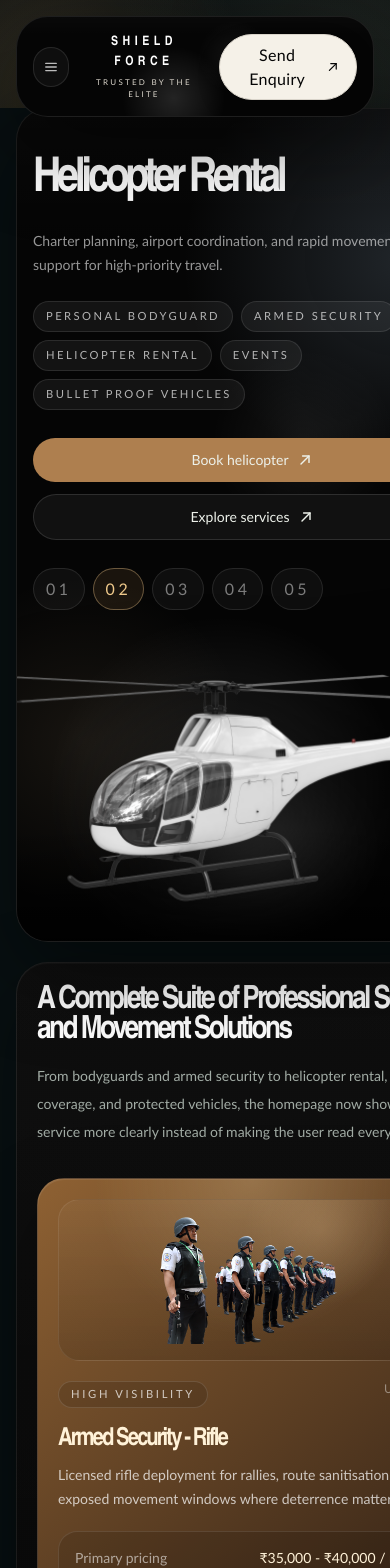
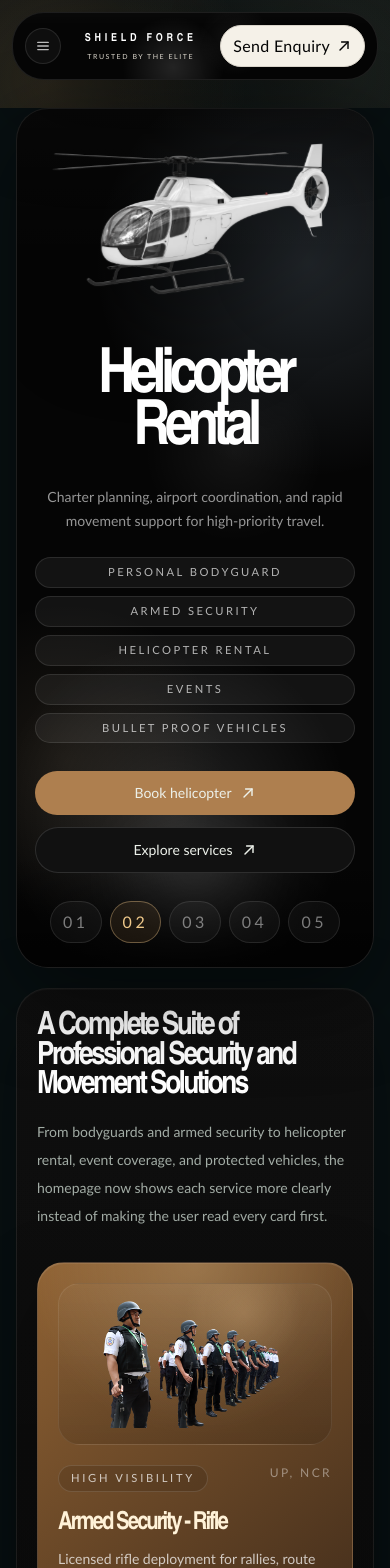
Before and after one commit to Shield-Force-System/sheild-force-fe, a Next.js app: page / in a window 390 px wide. Shown: the top 1568 px of the page. Built offline with nearby package versions, Linux system fonts and the light colour scheme.

Commit message:
Homepage: mobile responsive

```diff
--- a/app/page.tsx
+++ b/app/page.tsx
@@ -3,7 +3,6 @@ import Image from "next/image";
 import Link from "next/link";
 import { HomepageHeroCarousel } from "@/components/homepage-hero-carousel";
 import {
-  deploymentProtocol,
   pricingRows,
   serviceCards,
 } from "@/components/site-data";
@@ -84,13 +83,13 @@ function ServicePanel({
         <p className="mt-3 text-sm leading-6 text-white/72">{summary}</p>
 
         <div className="mt-5 space-y-2 rounded-[1.2rem] border border-white/10 bg-black/12 p-4 text-sm">
-          <div className="flex items-center justify-between gap-3">
+          <div className="flex flex-col gap-1 sm:flex-row sm:items-center sm:justify-between sm:gap-3">
             <span className="text-white/56">Primary pricing</span>
-            <span>{price}</span>
+            <span className="break-words text-left sm:text-right">{price}</span>
           </div>
-          <div className="flex items-center justify-between gap-3">
+          <div className="flex flex-col gap-1 sm:flex-row sm:items-center sm:justify-between sm:gap-3">
             <span className="text-white/56">Commercial note</span>
-            <span className="text-right">{support}</span>
+            <span className="break-words text-left sm:text-right">{support}</span>
           </div>
         </div>
 
@@ -110,20 +109,19 @@ export default function Home() {
   return (
     <div className="min-h-screen bg-background text-foreground">
       <main className="mx-auto w-full max-w-[1720px] px-4 pb-4 pt-0 sm:px-6 sm:pb-6 sm:pt-0 lg:px-8 2xl:px-10">
-        <div className="mx-auto grid w-full gap-5">
-          <div className="space-y-5">
+        <div className="mx-auto w-full min-w-0 space-y-5">
           <HomepageHeroCarousel />
 
           <section
             id="services"
-              className="lux-shell rounded-[2rem] border border-white/8 px-5 py-6 sm:px-7 sm:py-8"
+            className="lux-shell min-w-0 rounded-[2rem] border border-white/8 px-5 py-6 sm:px-7 sm:py-8"
           >
             <SectionHeading
               title="A Complete Suite of Professional Security and Movement Solutions"
               description="From bodyguards and armed security to helicopter rental, event coverage, and protected vehicles, the homepage now shows each service more clearly instead of making the user read every card first."
             />
 
-              <div className="mt-8 grid gap-4 lg:grid-cols-3">
+            <div className="mt-8 grid min-w-0 gap-4 lg:grid-cols-3">
               {serviceCards.map((service, index) => (
                 <ServicePanel
                   key={service.id}
@@ -141,14 +139,39 @@ export default function Home() {
             </div>
           </section>
 
-      <section className="mt-6 section-card rounded-[2rem] px-6 py-7 sm:px-8">
+          <section className="section-card min-w-0 rounded-[2rem] px-6 py-7 sm:px-8">
             <div className="relative z-10">
               <SectionHeading
                 title="Pricing May Vary With Duration, Risk Factors, and Events"
                 description="Every deployment is priced based on expertise, duration, and operational requirements ensuring clarity and complete trust."
               />
 
-                  <div className="table-shell mt-7 overflow-x-auto">
+              <div className="mt-7 grid gap-3 sm:hidden">
+                {pricingRows.map((row) => (
+                  <article
+                    key={row.service}
+                    className="rounded-[1.35rem] border border-white/8 bg-white/4 p-4"
+                  >
+                    <h3 className="text-base font-semibold text-white">{row.service}</h3>
+                    <dl className="mt-3 space-y-2 text-sm text-white/78">
+                      <div className="flex flex-col gap-1">
+                        <dt className="text-white/52">Price</dt>
+                        <dd>{row.price}</dd>
+                      </div>
+                      <div className="flex flex-col gap-1">
+                        <dt className="text-white/52">Location</dt>
+                        <dd>{row.location}</dd>
+                      </div>
+                      <div className="flex flex-col gap-1">
+                        <dt className="text-white/52">Events</dt>
+                        <dd>{row.eventRate}</dd>
+                      </div>
+                    </dl>
+                  </article>
+                ))}
+              </div>
+
+              <div className="table-shell mt-7 hidden overflow-x-auto sm:block">
                 <table>
                   <thead>
                     <tr className="text-sm uppercase tracking-[0.18em] text-white/52">
@@ -194,7 +217,6 @@ export default function Home() {
             </div>
           </section> */}
         </div>
-        </div>
       </main>
     </div>
   );
--- a/components/homepage-hero-carousel.tsx
+++ b/components/homepage-hero-carousel.tsx
@@ -3,7 +3,6 @@
 import Image from "next/image";
 import Link from "next/link";
 import { useEffect, useState } from "react";
-import { ChatIcon } from "@/components/aviation-showcase";
 import { ArrowIcon } from "@/components/site-primitives";
 
 const slides = [
@@ -120,7 +119,7 @@ export function HomepageHeroCarousel() {
   const activeSlide = slides[activeIndex];
 
   return (
-    <section className="relative overflow-hidden rounded-[2rem] border border-white/10 bg-[#050505] shadow-[0_30px_90px_rgba(0,0,0,0.45)]">
+    <section className="relative w-full min-w-0 overflow-hidden rounded-[2rem] border border-white/10 bg-[#050505] shadow-[0_30px_90px_rgba(0,0,0,0.45)]">
       <div className="absolute inset-0 bg-[linear-gradient(180deg,rgba(255,255,255,0.015),transparent_18%),radial-gradient(circle_at_61%_40%,rgba(255,255,255,0.06),transparent_16%),radial-gradient(circle_at_44%_82%,rgba(255,255,255,0.12),transparent_24%)]" />
       <div className={`pointer-events-none absolute inset-0 transition-opacity duration-700 ${activeSlide.accent}`} />
 
@@ -128,29 +127,31 @@ export function HomepageHeroCarousel() {
         <div className="absolute inset-x-[18%] bottom-14 h-20 rounded-full bg-[radial-gradient(circle,rgba(255,255,255,0.28),rgba(255,255,255,0.08)_30%,transparent_72%)] blur-[34px]" />
         <div className="absolute inset-x-0 bottom-0 h-28 bg-[linear-gradient(180deg,transparent,rgba(0,0,0,0.72))]" />
 
-        <div className="relative z-20 max-w-[30rem] pt-2 sm:pt-4 lg:pt-10">
+        <div className="relative z-10 flex flex-col-reverse gap-8 lg:block">
+          <div className="relative z-20 mx-auto min-w-0 max-w-full text-center sm:max-w-[30rem] lg:mx-0 lg:pt-10 lg:text-left">
             <div key={activeSlide.id} className="transition duration-500 ease-out">
-            <h1 className="hero-title mt-4 text-[3rem] text-white sm:text-[3.75rem] lg:text-[4.4rem]">
-              <span className="block whitespace-nowrap">{`${activeSlide.lines[0]} ${activeSlide.lines[1]}`}</span>
+              <h1 className="hero-title mx-auto mt-4 max-w-[8ch] text-[clamp(2.8rem,16vw,4.4rem)] leading-[0.88] text-white sm:max-w-none sm:text-[3.75rem] lg:mx-0 lg:text-[4.4rem]">
+                <span className="block sm:inline">{activeSlide.lines[0]}</span>
+                <span className="block sm:ml-3 sm:inline">{activeSlide.lines[1]}</span>
               </h1>
 
-            <p className="mt-7 max-w-[25rem] text-sm leading-6 text-white/58 sm:text-[14px]">
+              <p className="mx-auto mt-7 max-w-[20rem] text-sm leading-6 text-white/58 sm:max-w-[25rem] sm:text-[14px] lg:mx-0">
                 {activeSlide.description}
               </p>
             </div>
 
-          <div className="mt-6 flex max-w-[28rem] flex-wrap gap-2">
+            <div className="mx-auto mt-6 grid min-w-0 max-w-full gap-2 sm:max-w-[28rem] sm:flex sm:flex-wrap lg:mx-0 lg:justify-start">
               {heroBadges.map((badge) => (
                 <span
                   key={badge}
-                className="rounded-full border border-white/10 bg-white/6 px-3 py-1.5 text-[0.7rem] uppercase tracking-[0.22em] text-white/68"
+                  className="min-w-0 rounded-full border border-white/10 bg-white/6 px-3 py-1.5 text-[0.7rem] uppercase tracking-[0.22em] text-white/68"
                 >
                   {badge}
                 </span>
               ))}
             </div>
 
-          <div className="mt-7 flex flex-col gap-3 sm:flex-row">
+            <div className="mx-auto mt-7 flex max-w-full flex-col gap-3 sm:flex-row lg:mx-0 lg:justify-start">
               <Link
                 href={activeSlide.href}
                 className="inline-flex items-center justify-center gap-2 rounded-full bg-[#ae7f4f] px-5 py-3 text-sm font-medium text-[#130f0a] transition hover:bg-[#be9161]"
@@ -167,7 +168,7 @@ export function HomepageHeroCarousel() {
               </Link>
             </div>
 
-          <div className="mt-7 flex flex-wrap gap-2">
+            <div className="mt-7 flex flex-wrap justify-center gap-2 lg:justify-start">
               {slides.map((slide, index) => {
                 const isActive = index === activeIndex;
 
@@ -190,7 +191,7 @@ export function HomepageHeroCarousel() {
             </div>
           </div>
 
-        <div className="hero-float pointer-events-none relative z-10 mx-auto mt-10 w-[118%] max-w-[1020px] -translate-x-[10%] sm:mt-6 sm:w-[112%] sm:max-w-[1120px] sm:-translate-x-[3%] lg:absolute lg:bottom-2 lg:left-[18%] lg:-right-6 lg:mt-0 lg:w-[79%] lg:max-w-none lg:translate-x-0 xl:-right-8">
+          <div className="hero-float pointer-events-none relative z-10 mx-auto w-full max-w-[420px] sm:max-w-[560px] lg:absolute lg:bottom-2 lg:left-[18%] lg:-right-6 lg:mt-0 lg:w-[79%] lg:max-w-none lg:translate-x-0 xl:-right-8">
             <div key={activeSlide.id} className={`transition duration-500 ease-out ${activeSlide.image.frameClassName}`}>
               <Image
                 src={activeSlide.image.src}
@@ -198,9 +199,10 @@ export function HomepageHeroCarousel() {
                 width={activeSlide.image.width}
                 height={activeSlide.image.height}
                 priority
-              sizes="(min-width: 1024px) 79vw, (min-width: 640px) 112vw, 118vw"
+                sizes="(min-width: 1024px) 79vw, (min-width: 640px) 72vw, 100vw"
                 className="h-auto w-full object-contain object-bottom lg:object-right-bottom drop-shadow-[0_26px_50px_rgba(0,0,0,0.55)]"
               />
+            </div>
           </div>
         </div>
 
--- a/components/site-header.tsx
+++ b/components/site-header.tsx
@@ -107,18 +107,18 @@ export function SiteHeader() {
   return (
     <>
       <header data-public-chrome="header" className="fixed inset-x-0 top-0 z-50">
-        <div className="mx-auto w-full max-w-[1720px] px-4 py-4 sm:px-6 sm:py-6 lg:px-8 2xl:px-10">
+        <div className="mx-auto w-full max-w-[1720px] px-3 py-3 sm:px-6 sm:py-6 lg:px-8 2xl:px-10">
           <div className="relative overflow-hidden rounded-[2rem] border border-white/10 bg-[#050505] shadow-[0_30px_90px_rgba(0,0,0,0.45)]">
             <div className="pointer-events-none absolute inset-0 bg-[linear-gradient(180deg,rgba(255,255,255,0.015),transparent_18%),radial-gradient(circle_at_61%_40%,rgba(255,255,255,0.06),transparent_16%),radial-gradient(circle_at_44%_82%,rgba(255,255,255,0.12),transparent_24%)]" />
 
-            <div className="relative flex w-full items-center justify-between gap-4 px-4 py-4 sm:px-6 lg:px-8">
+            <div className="relative flex w-full items-center justify-between gap-3 px-3 py-3 sm:gap-4 sm:px-6 sm:py-4 lg:px-8">
               <button
                 type="button"
                 aria-label={isMobileNavOpen ? "Close navigation menu" : "Open navigation menu"}
                 aria-controls="mobile-site-nav"
                 aria-expanded={isMobileNavOpen}
                 onClick={() => setIsMobileNavOpen((open) => !open)}
-                className="inline-flex h-10 w-10 items-center justify-center rounded-full border border-white/10 bg-white/4 text-white/72 transition hover:bg-white/8 hover:text-white md:hidden"
+                className="inline-flex h-9 w-9 shrink-0 items-center justify-center rounded-full border border-white/10 bg-white/4 text-white/72 transition hover:bg-white/8 hover:text-white md:hidden"
               >
                 {isMobileNavOpen ? <CloseIcon /> : <MenuIcon />}
               </button>
@@ -147,24 +147,24 @@ export function SiteHeader() {
               <Link
                 href="/"
                 aria-label="Shield Force"
-                className="inline-flex flex-col items-center text-center sm:absolute sm:left-1/2 sm:-translate-x-1/2"
+                className="inline-flex min-w-0 flex-1 flex-col items-center px-1 text-center sm:absolute sm:left-1/2 sm:flex-none sm:-translate-x-1/2 sm:px-0"
               >
-                <span className="brand-mark text-[13px] uppercase text-white">
+                <span className="brand-mark text-[11px] uppercase tracking-[0.24em] text-white sm:text-[13px] sm:tracking-[0.34em]">
                   Shield Force
                 </span>
-                <span className="mt-1 text-[8px] font-medium uppercase tracking-[0.28em] text-[#d9d4ca] sm:text-[9px]">
+                <span className="mt-1 text-[7px] font-medium uppercase tracking-[0.22em] text-[#d9d4ca] sm:text-[9px] sm:tracking-[0.28em]">
                   Trusted by the Elite
                 </span>
               </Link>
 
-              <div className="ml-auto flex items-center gap-2">
+              <div className="ml-auto flex shrink-0 items-center gap-2">
                 <button
                   type="button"
                   onClick={() => {
                     setIsMobileNavOpen(false);
                     setIsEnquiryOpen(true);
                   }}
-                  className="cursor-pointer inline-flex items-center gap-2 rounded-full border border-[#d9d4ca] bg-[#f5f1e8] px-4 py-2 text-xs font-semibold tracking-[0.02em] text-[#050505] shadow-[0_10px_24px_rgba(0,0,0,0.16)]"
+                  className="cursor-pointer inline-flex items-center gap-1.5 rounded-full border border-[#d9d4ca] bg-[#f5f1e8] px-3 py-2 text-[11px] font-semibold tracking-[0.02em] text-[#050505] shadow-[0_10px_24px_rgba(0,0,0,0.16)] sm:gap-2 sm:px-4 sm:text-xs"
                 >
                   Send Enquiry
                   <ArrowIcon />
```
Lines whose indentation alone changed are shown as unchanged.
